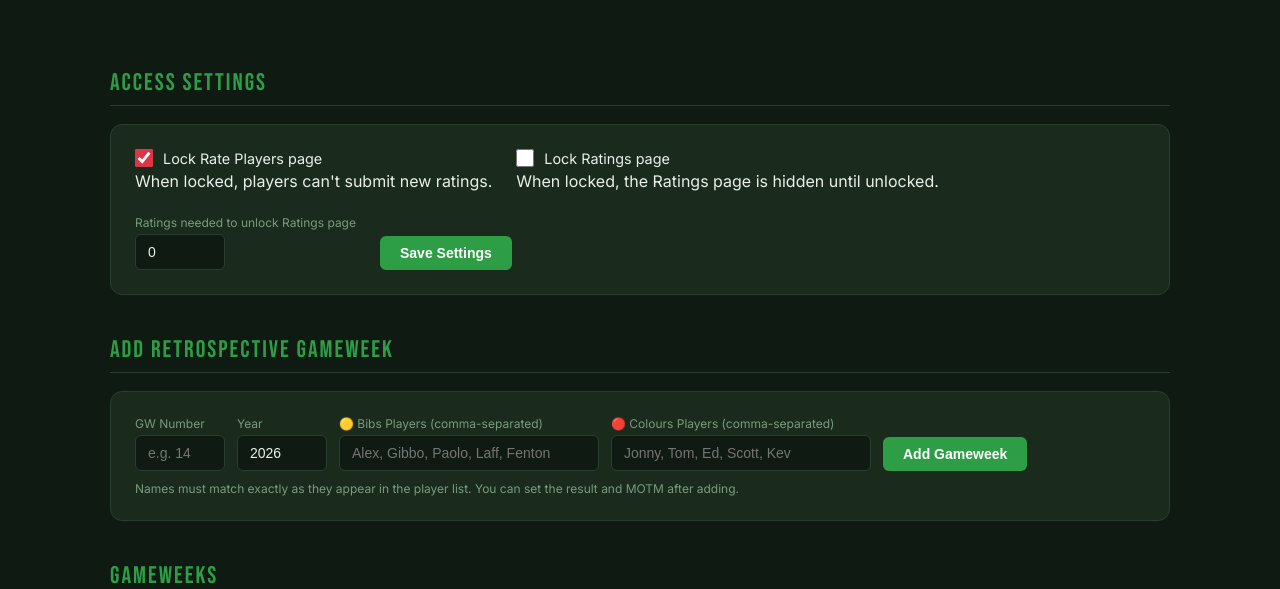
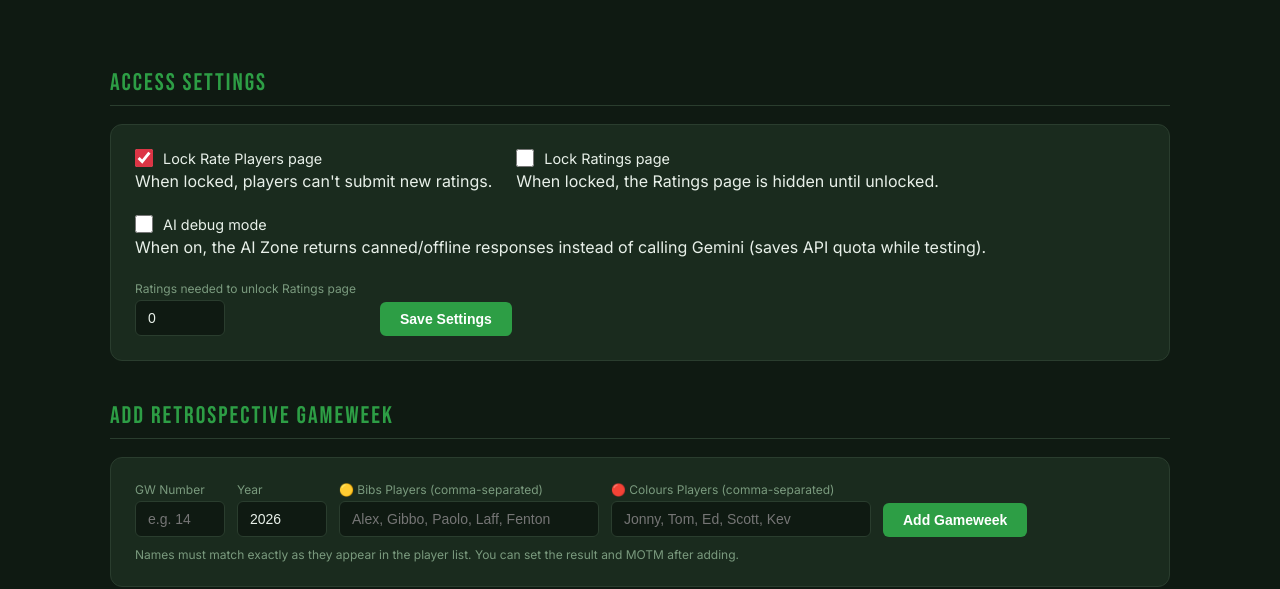
Before and after one commit to a-m-c-z/tnf-app, a Flask app: page /admin in a window 1280 px wide. Shown: the part 78-667 px from the top of the page. Run offline with Flask 3, Linux system fonts and the light colour scheme; the visitor is signed in with stand-in values (Sample User, id 1); data comes from the database, SQL or seed files in the repository; data that the repository does not hold is empty.

Commit message:
ai debug

```diff
--- a/app.py
+++ b/app.py
@@ -32,6 +32,13 @@ def get_show_results():
 
 def get_min_ratings_to_view():
     return int(database.get_setting('min_ratings_to_view', '0'))
+
+
+def get_ai_debug_mode():
+    """When on, the AI Zone returns canned/offline responses instead of calling Gemini
+    (even if a real GEMINI_API_KEY is configured) — lets us test the UI/sharing flow
+    on any deployment without burning real API quota."""
+    return database.get_setting('ai_debug_mode', '0') == '1'
 
 
 PLAYERS = [
@@ -381,7 +388,8 @@ def admin():
                            current_gw=current_gw,
                            ratings_locked=get_ratings_locked(),
                            show_results=get_show_results(),
-                           min_ratings_to_view=get_min_ratings_to_view())
+                           min_ratings_to_view=get_min_ratings_to_view(),
+                           ai_debug_mode=get_ai_debug_mode())
 
 
 @app.route('/admin/update_settings', methods=['POST'])
@@ -390,6 +398,7 @@ def admin_update_settings():
     """Update the live rate-page lock / results-page lock / min-ratings-to-unlock settings."""
     database.set_setting('ratings_locked', '1' if request.form.get('rate_locked') == 'on' else '0')
     database.set_setting('show_results', '0' if request.form.get('results_locked') == 'on' else '1')
+    database.set_setting('ai_debug_mode', '1' if request.form.get('ai_debug_mode') == 'on' else '0')
     try:
         min_ratings = max(0, int(request.form.get('min_ratings_to_view', '0')))
     except ValueError:
@@ -656,7 +665,7 @@ _CANNED_WC2026_COMPARISONS = [
 def build_canned_player_comparison(bibs, colours):
     """Deterministic, offline stand-in for the Gemini player-comparison response.
 
-    Used in local dev (when GEMINI_API_KEY isn't set) so we can test the UI and the
+    Used in debug mode (see get_ai_debug_mode) so we can test the UI and the
     share/screenshot flow without burning real API calls.
     """
     pool = _CANNED_WC2026_COMPARISONS
@@ -669,8 +678,37 @@ def build_canned_player_comparison(bibs, colours):
             footballer, blurb = pool[idx]
             lines.append(f"- **{p.get('name', '?')}** — like *{footballer}*: {blurb}.")
         lines.append('')
-    lines.append('_(Canned local-dev response — no Gemini API call made.)_')
+    lines.append('_(Canned debug response — no Gemini API call made.)_')
     return '\n'.join(lines)
+
+
+def build_canned_match_report(bibs, colours):
+    """Deterministic, offline stand-in for the Gemini match-report response (debug mode)."""
+    scorer = bibs[0]['name'] if bibs else 'Someone'
+    blunderer = colours[0]['name'] if colours else 'Someone'
+    standout = colours[-1]['name'] if colours else 'Someone'
+    motm = bibs[-1]['name'] if bibs else 'Someone'
+    return (
+        "### Full-Time: Bibs 11 - 9 Colours\n\n"
+        f"A frantic, end-to-end affair tonight. **{scorer}** ran riot up top for Bibs, poaching a hat-trick "
+        "with clinical finishing, while **" + blunderer + "** endured a nightmare at the back for Colours, "
+        "gifting possession straight to the Bibs attack for one of the game's key goals. "
+        f"**{standout}** was a rock for Colours all night, single-handedly keeping the scoreline respectable "
+        "with a string of last-ditch tackles. "
+        f"**{motm}** was named man of the match for a tireless box-to-box shift that tipped the balance in "
+        "Bibs' favour.\n\n"
+        "_(Canned debug response — no Gemini API call made.)_"
+    )
+
+
+def build_canned_custom_response(custom_prompt):
+    """Deterministic, offline stand-in for a custom-prompt Gemini response (debug mode)."""
+    return (
+        f"You asked: _{custom_prompt}_\n\n"
+        "This is a placeholder reply so the UI, markdown rendering, and sharing flow can be tested "
+        "without making a real Gemini API call.\n\n"
+        "_(Canned debug response — no Gemini API call made.)_"
+    )
 
 
 AI_PROMPT_PRESETS = {
@@ -714,17 +752,24 @@ def generate_ai_content():
     prompt_type = request.form.get('prompt_type', 'custom')
     custom_prompt = (request.form.get('custom_prompt') or '').strip()
 
-    # Local dev fallback: if no Gemini API key is configured, skip the real API
-    # call for the player-comparison preset and return a canned response instead,
-    # so we can test the UI/sharing flow without burning real API quota.
-    if prompt_type == 'player_comparison' and not GEMINI_API_KEY:
-        return jsonify({'result': build_canned_player_comparison(bibs, colours)})
+    if prompt_type == 'custom' and not custom_prompt:
+        return jsonify({'error': 'Please enter a question first.'}), 400
+
+    # Debug fallback: skip the real Gemini call and return a canned response instead,
+    # so the UI/sharing flow can be tested without burning real API quota. Triggers
+    # automatically with no API key configured, or any time an admin has flipped on
+    # the "AI debug mode" toggle (even on a deployment with a real key set).
+    if get_ai_debug_mode() or not GEMINI_API_KEY:
+        if prompt_type == 'player_comparison':
+            return jsonify({'result': build_canned_player_comparison(bibs, colours)})
+        if prompt_type == 'match_report':
+            return jsonify({'result': build_canned_match_report(bibs, colours)})
+        if prompt_type == 'custom':
+            return jsonify({'result': build_canned_custom_response(custom_prompt)})
 
     summary = build_team_summary(bibs, colours, player_forms)
 
     if prompt_type == 'custom':
-        if not custom_prompt:
-            return jsonify({'error': 'Please enter a question first.'}), 400
         prompt = (
             "You are a witty assistant for a group of friends who play 5-a-side football "
             f"every week. Using the team data below as context, respond to this request: "
--- a/templates/admin.html
+++ b/templates/admin.html
@@ -425,6 +425,14 @@
             <span class="toggle-hint">When locked, the Ratings page is hidden until unlocked.</span>
         </div>
 
+        <div class="toggle-col">
+            <label class="toggle-row">
+                <input type="checkbox" name="ai_debug_mode" {% if ai_debug_mode %}checked{% endif %}>
+                AI debug mode
+            </label>
+            <span class="toggle-hint">When on, the AI Zone returns canned/offline responses instead of calling Gemini (saves API quota while testing).</span>
+        </div>
+
         <div class="field-col">
             <label>Ratings needed to unlock Ratings page</label>
             <input type="number" name="min_ratings_to_view" min="0" value="{{ min_ratings_to_view }}">
```
